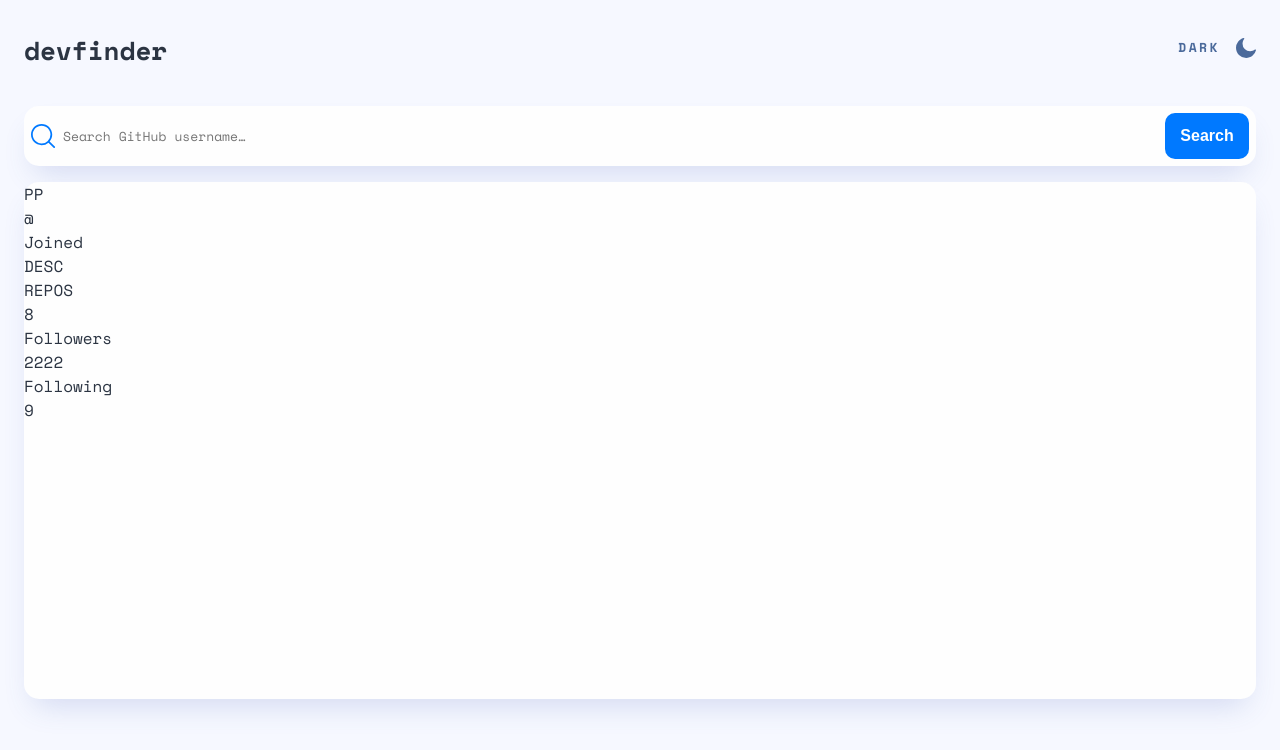
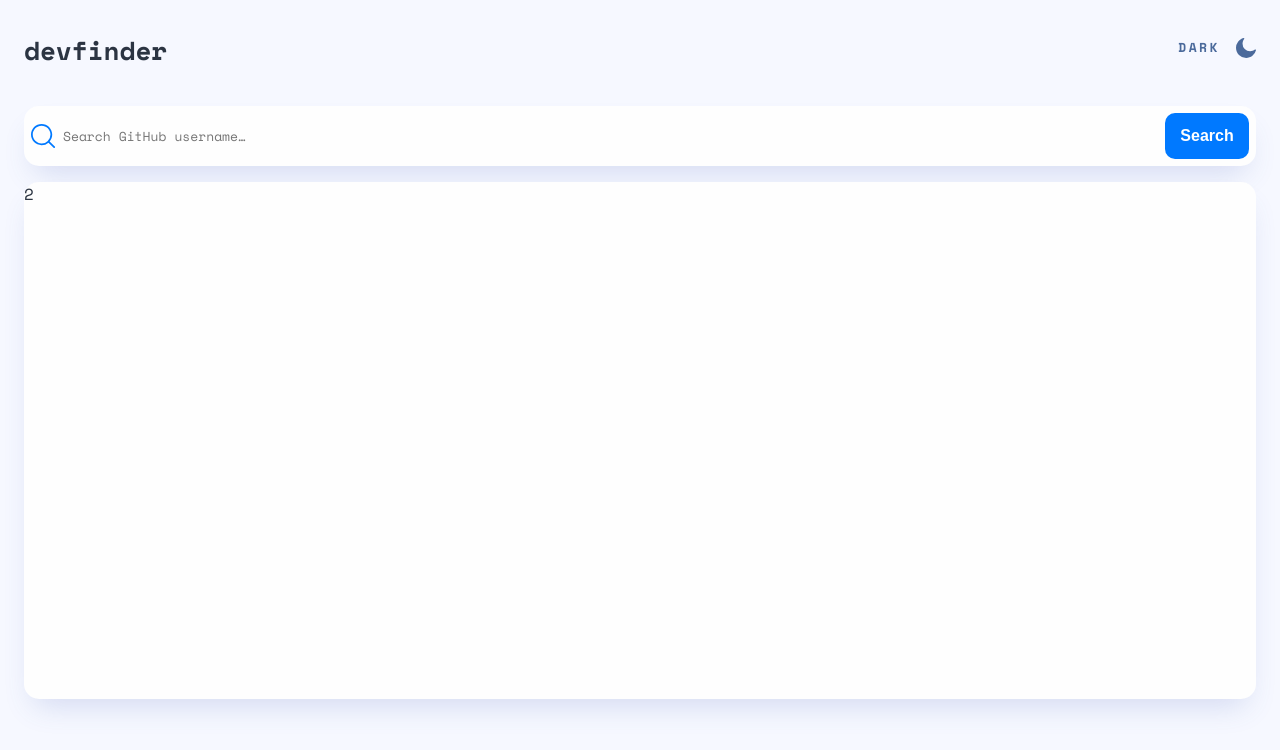
Before and after one commit to to-arda-kurt/github-devfinder-app, a React (Create React App) app: page / in a window 1280 px wide. Shown: the top 750 px of the page. Built offline with nearby package versions, Linux system fonts and the light colour scheme.

Commit message:
Search Result

```diff
--- a/src/components/SearchResult/index.js
+++ b/src/components/SearchResult/index.js
@@ -3,11 +3,13 @@ import { ResultWrapper } from './SearchResult.styled';
 import MainContext from '../../context/mainContext';
 const SearchResult = () => {
   const mainContext = useContext(MainContext);
-  const { user } = mainContext;
-  console.log(user);
-
+  const { user, isLoading } = mainContext;
+  useEffect(() => {
+    document.title = `User ${user.name}`;
+  }, [user]);
   return (
     <ResultWrapper>
+      {isLoading ? (
         <div>
           <div>PP</div>
           <div className="RIGHT">
@@ -15,7 +17,7 @@ const SearchResult = () => {
             <p>@{user.login}</p>
           </div>
           <div className="Date">
-          <p>Joined </p>
+            <p>Joined {user.created_at}</p>
           </div>
           <div>DESC</div>
           <div className="INFOS">
@@ -51,6 +53,9 @@ const SearchResult = () => {
             </div>
           </div>
         </div>
+      ) : (
+        <p>2</p>
+      )}
     </ResultWrapper>
   );
 };
--- a/src/context/MainState.js
+++ b/src/context/MainState.js
@@ -7,7 +7,7 @@ import axios from 'axios';
 const MainState = (props) => {
   const initialState = {
     searchText: '',
-    isLoading: false,
+    isLoaded: false,
     theme: 'light',
     user: {},
   };
```
Lines whose indentation alone changed are shown as unchanged.
